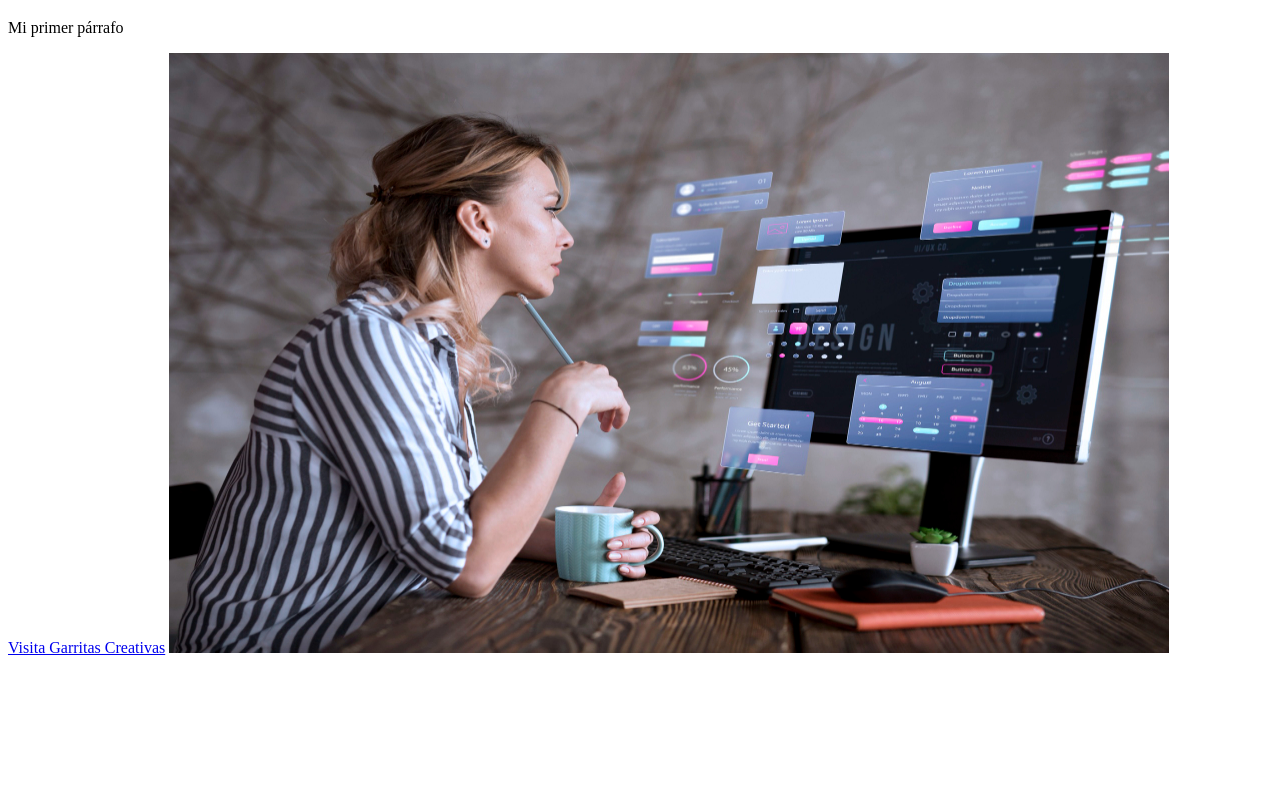
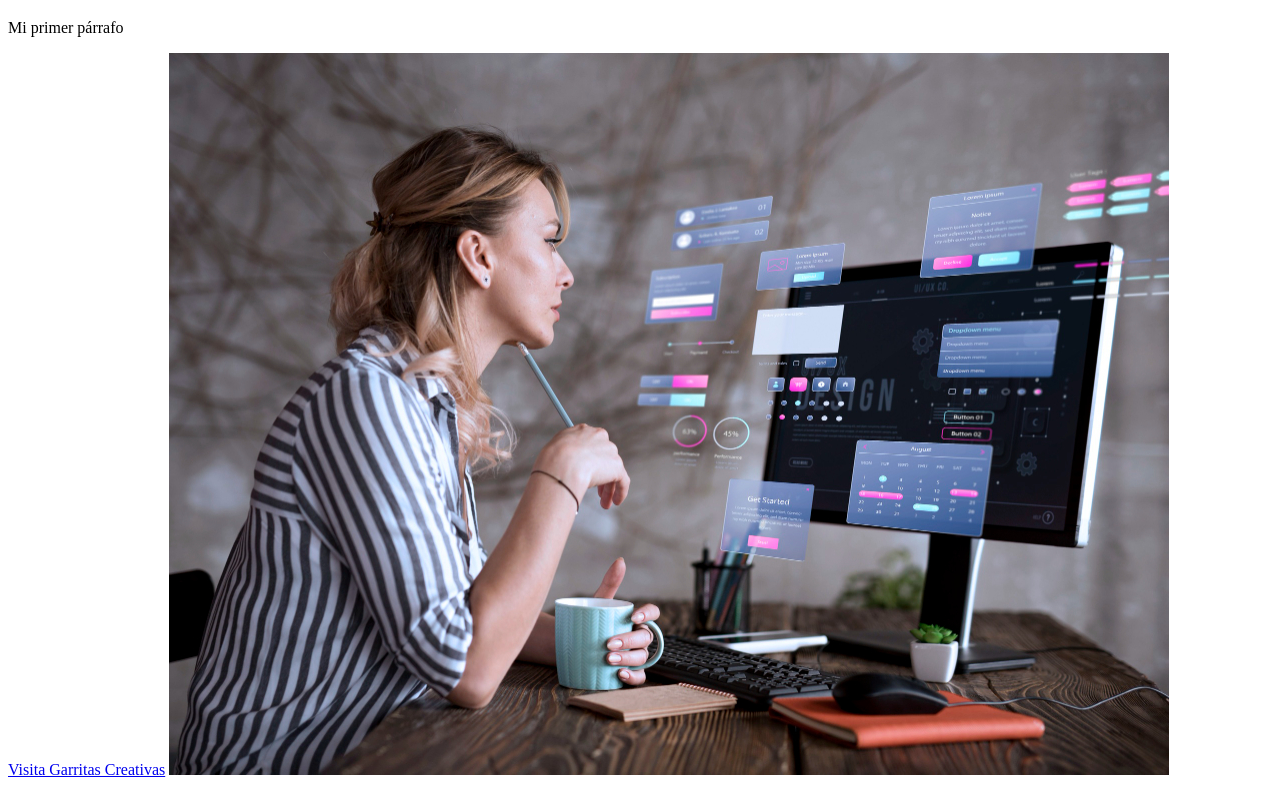
Before and after one commit to SamuelM-dev0/DesarrolloWEB, a plain HTML site: page index.html in a window 1280 px wide. Shown: the part 61-848 px from the top of the page. Before the commit the page ends 800 px from the top, so only its background shows below. Drawn offline with Linux system fonts and the light colour scheme.

Commit message:
Se modifica el alto de la imagen a 1000

```diff
--- a/index.html
+++ b/index.html
@@ -7,6 +7,6 @@
         <h1>Mi primer Encabezado</h1>
         <p>Mi primer párrafo</p>
         <a href="https://www.garritascreativas.com.mx">Visita Garritas Creativas</a>
-        <img src="/assets/img/2150169847.jpg" alt="Woman Webdeveloper" width="1000" height="600">
+        <img src="/assets/img/2150169847.jpg" alt="Woman Webdeveloper" width="1000" height="722">
     </body>
 </html>
```
